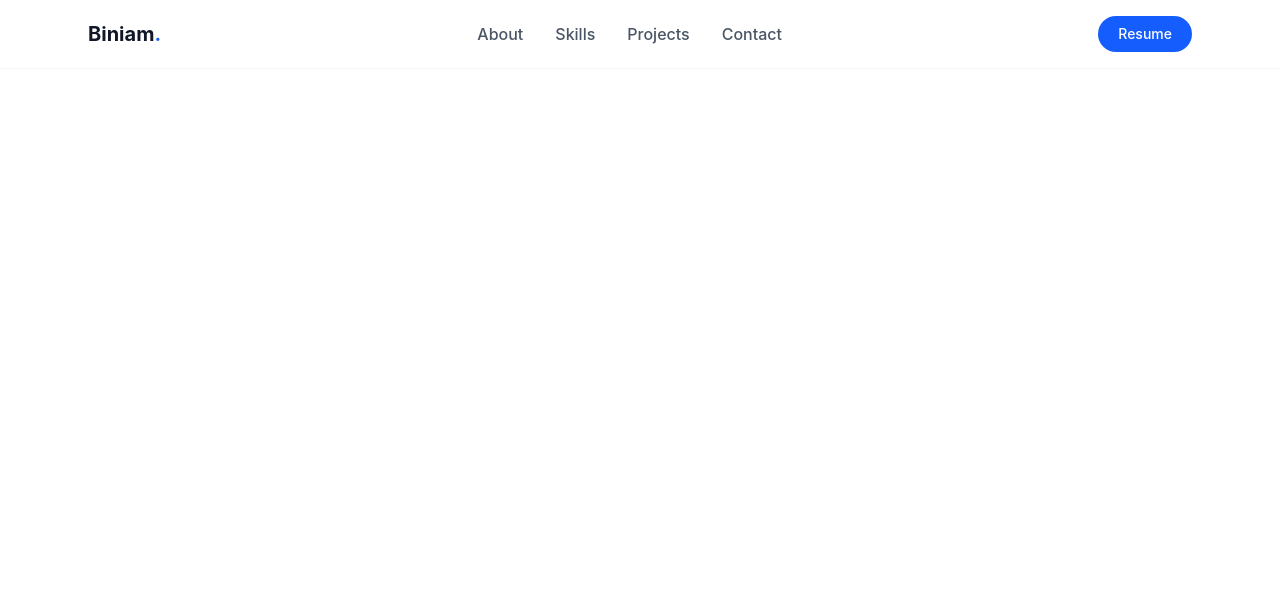
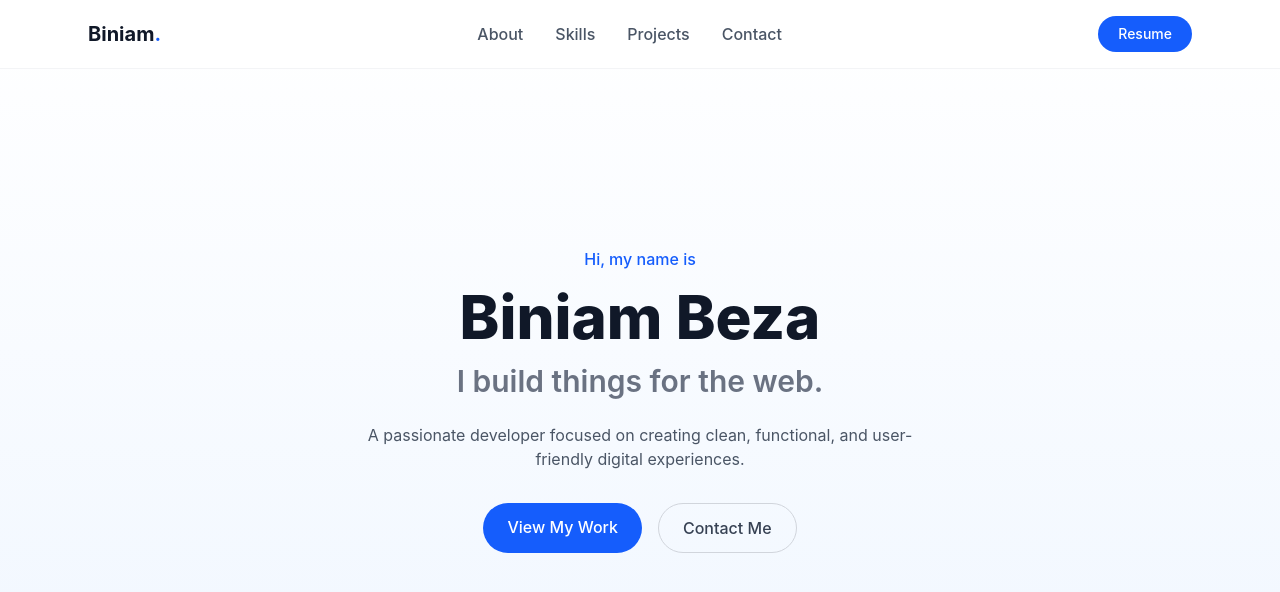
Before and after one commit to biniambeza/my-latest-portfolio, a React (Vite) app: page / in a window 1280 px wide. Shown: the top 592 px of the page. Built offline with nearby package versions, Linux system fonts and the light colour scheme.

Commit message:
Hero section added

```diff
--- a/src/App.jsx
+++ b/src/App.jsx
@@ -1,11 +1,12 @@
 import Navbar from "./components/Navbar";
+import Hero from "./sections/Hero";
 
 
 function App() {
   return (
     <div>
       <Navbar />
-
+      <Hero />
     </div>
   );
 }
--- /dev/null
+++ b/src/sections/Hero.jsx
@@ -0,0 +1,24 @@
+export default function Hero() {
+  return (
+    <section id="hero" className="min-h-screen flex flex-col justify-center items-center text-center px-6 bg-gradient-to-b from-white to-blue-50">
+      <p className="text-blue-600 font-medium mb-4">Hi, my name is</p>
+      <h1 className="text-4xl md:text-6xl font-extrabold text-gray-900 mb-4">
+        Biniam Beza
+      </h1>
+      <h2 className="text-2xl md:text-3xl font-semibold text-gray-500 mb-6">
+        I build things for the web.
+      </h2>
+      <p className="max-w-xl text-gray-600 mb-8">
+        A passionate developer focused on creating clean, functional, and user-friendly digital experiences.
+      </p>
+      <div className="flex gap-4">
+        <a href="#projects" className="bg-blue-600 text-white px-6 py-3 rounded-full font-medium hover:bg-blue-700 transition-colors">
+          View My Work
+        </a>
+        <a href="#contact" className="border border-gray-300 text-gray-700 px-6 py-3 rounded-full font-medium hover:border-blue-600 hover:text-blue-600 transition-colors">
+          Contact Me
+        </a>
+      </div>
+    </section>
+  );
+}
```
